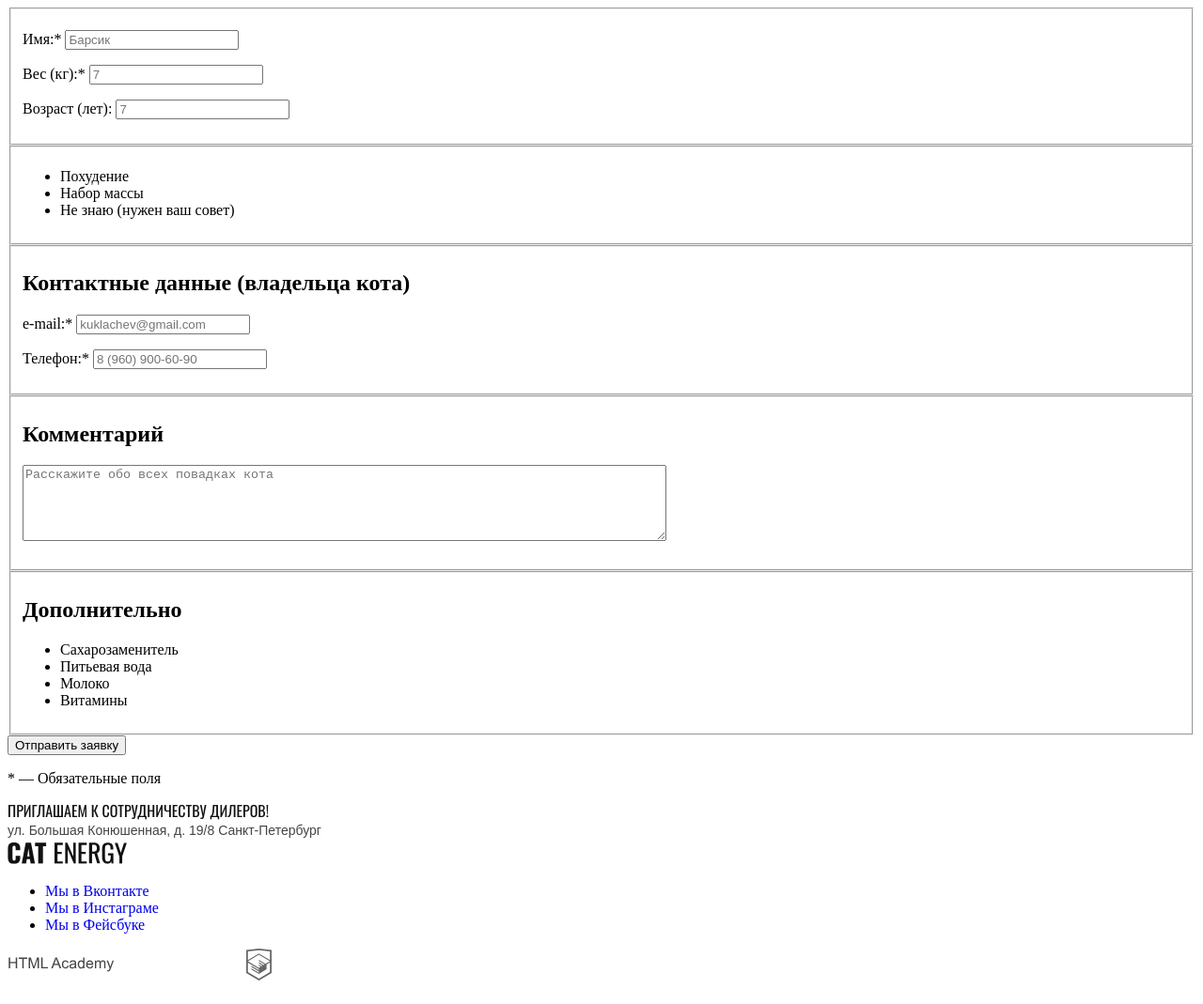
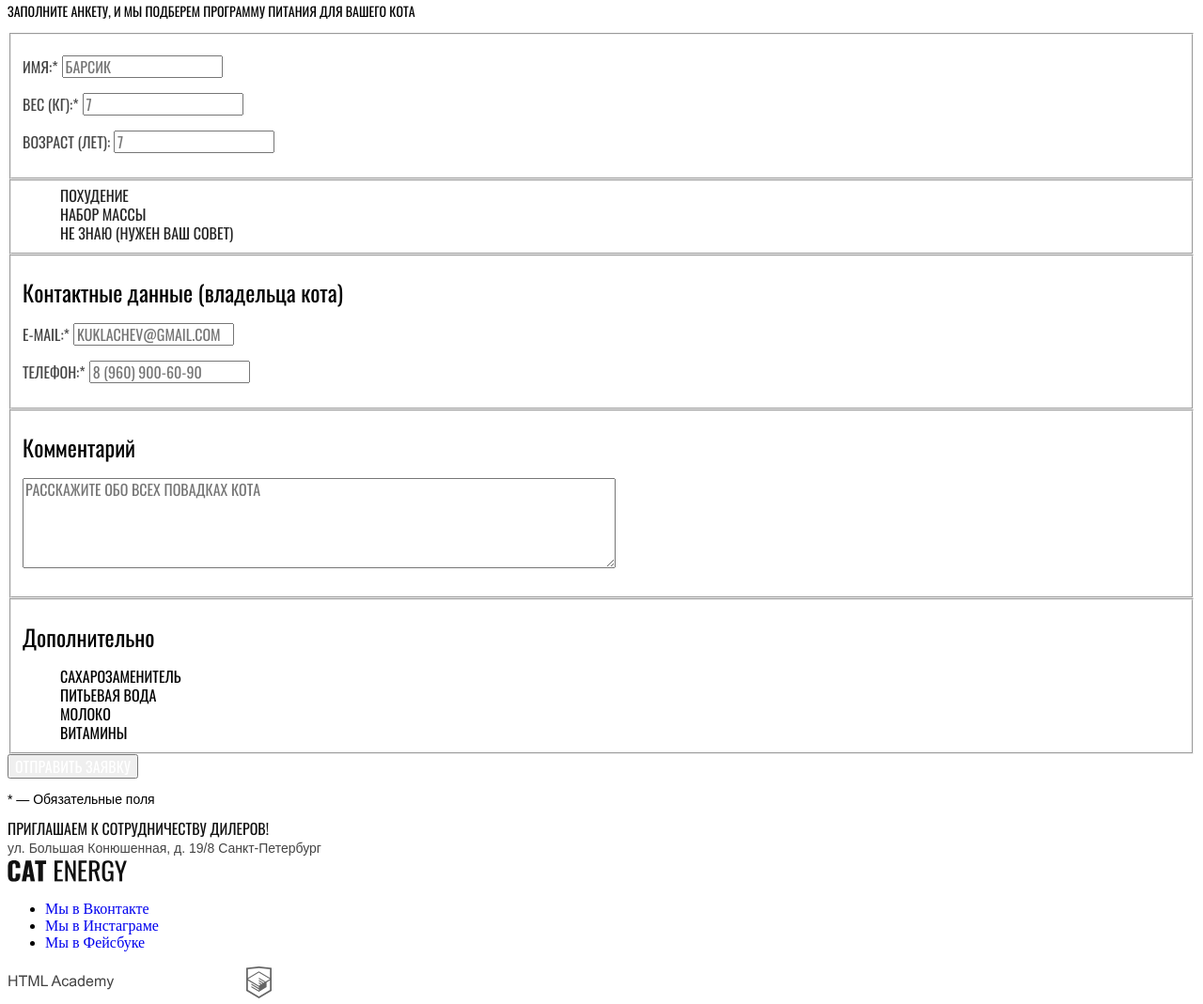
Before and after one commit to Anninka/cat_energy, a website: page source/form.html in a window 1280 px wide. Shown: the part 242-1311 px from the top of the page at 94% size. Drawn offline with nearby package versions, Linux system fonts and the light colour scheme; files that its build step writes are made by us from their sources; files whose address does not match are found by name.

Commit message:
Стили текста страницы с формой

```diff
--- a/source/form.html
+++ b/source/form.html
@@ -39,78 +39,78 @@
       <section class="program-selection">
         <div class="program-selection__wrapper">
           <h1 class="program-selection__title">Подбор программы</h1>
-          <p>Заполните анкету, и мы подберем программу питания для вашего кота</p>
+          <p class="program-selection__text">Заполните анкету, и мы подберем программу питания для вашего кота</p>
           <form class="program-selection__form">
-            <fieldset class="program-selection__box">
+            <fieldset class="program-selection__box cat-info">
               <p>
-                <label for="name">Имя:*</label>
-                <input class="" id="name" type="text" name="name" placeholder="Барсик">
+                <label class="cat-info__label" for="name">Имя:*</label>
+                <input class="cat-info__input" id="name" type="text" name="name" placeholder="Барсик">
               </p>
               <p>
-                <label for="weight">Вес (кг):*</label>
-                <input class="" id="weight" type="text" name="weight" placeholder="7">
+                <label class="cat-info__label" for="weight">Вес (кг):*</label>
+                <input class="cat-info__input" id="weight" type="text" name="weight" placeholder="7">
               </p>
               <p>
-                <label for="age">Возраст (лет):</label>
-                <input class="" id="age" type="text" name="age" placeholder="7">
+                <label class="cat-info__label" for="age">Возраст (лет):</label>
+                <input class="cat-info__input" id="age" type="text" name="age" placeholder="7">
               </p>
             </fieldset>
-            <fieldset class="program-selection__box">
-              <ul class="program-selection__list">
-                <li class="program-selection__item">
+            <fieldset class="program-selection__box cat-goal">
+              <ul class="cat-goal__list">
+                <li class="cat-goal__item">
                   <input class="visually-hidden" type="radio" name="purpose" value="slim" id="slim" checked>
-                  <label class="program-selection__purpose" for="slim">Похудение</label>
+                  <label class="cat-goal__label" for="slim">Похудение</label>
                 </li>
                 <li class="program-selection__item">
                   <input class="visually-hidden" type="radio" name="purpose" value="pro" id="pro">
-                  <label class="program-selection__purpose" for="pro">Набор массы</label>
+                  <label class="cat-goal__label" for="pro">Набор массы</label>
                 </li>
                 <li class="program-selection__item">
                   <input class="visually-hidden" type="radio" name="purpose" value="dont-know" id="dont-know">
-                  <label class="program-selection__purpose" for="dont-know">Не знаю (нужен ваш совет)</label>
+                  <label class="cat-goal__label" for="dont-know">Не знаю (нужен ваш совет)</label>
                 </li>
               </ul>
             </fieldset>
-            <fieldset class="program-selection__box">
-              <h2>Контактные данные (владельца кота)</h2>
+            <fieldset class="program-selection__box cat-contacts">
+              <h2 class="cat-contacts__title">Контактные данные (владельца кота)</h2>
               <p>
-                <label for="email">e-mail:*</label>
-                <input class="" id="email" type="text" name="email" placeholder="kuklachev@gmail.com">
+                <label class="cat-contacts_label" for="email">e-mail:*</label>
+                <input class="cat-contacts__input" id="email" type="text" name="email" placeholder="kuklachev@gmail.com">
               </p>
               <p>
-                <label for="phone">Телефон:*</label>
-                <input class="" id="phone" type="text" name="phone" placeholder="8 (960) 900-60-90">
+                <label class="cat-contacts_label" for="phone">Телефон:*</label>
+                <input class="cat-contacts__input" id="phone" type="text" name="phone" placeholder="8 (960) 900-60-90">
               </p>
             </fieldset>
-            <fieldset class="program-selection__box">
-              <h2>Комментарий</h2>
-              <p class="modal-text">
-                <textarea class="" id="text" name="comment" rows="5" cols="83" placeholder="Расскажите обо всех повадках кота"></textarea>
+            <fieldset class="program-selection__box cat-comment">
+              <h2 class="cat-comment__title">Комментарий</h2>
+              <p>
+                <textarea class="cat-comment__area" id="text" name="comment" rows="5" cols="83" placeholder="Расскажите обо всех повадках кота"></textarea>
               </p>
             </fieldset>
-            <fieldset class="program-selection__box">
-              <h2>Дополнительно</h2>
-              <ul>
-                <li class="">
+            <fieldset class="program-selection__box additional-to-nutrition">
+              <h2 class="additional-to-nutrition__title">Дополнительно</h2>
+              <ul class="additional-to-nutrition__list">
+                <li class="additional-to-nutrition__item">
                   <input class="visually-hidden" type="checkbox" name="other" id="" cheked>
-                  <label class="" for="">Сахарозаменитель</label>
+                  <label class="additional-to-nutrition__label" for="">Сахарозаменитель</label>
                 </li>
-                <li class="">
+                <li class="additional-to-nutrition__item">
                   <input class="visually-hidden" type="checkbox" name="other" id="" cheked>
-                  <label class="" for="">Питьевая вода</label>
+                  <label class="additional-to-nutrition__label" for="">Питьевая вода</label>
                 </li>
-                <li class="">
+                <li class="additional-to-nutrition__item">
                   <input class="visually-hidden" type="checkbox" name="other" id="" cheked>
-                  <label class="" for="">Молоко</label>
+                  <label class="additional-to-nutrition__label" for="">Молоко</label>
                 </li>
-                <li class="">
+                <li class="additional-to-nutrition__item">
                   <input class="visually-hidden" type="checkbox" name="other" id="" cheked>
-                  <label class="" for="">Витамины</label>
+                  <label class="additional-to-nutrition__label" for="">Витамины</label>
                 </li>
               </ul>
             </fieldset>
-            <button class="">Отправить заявку</button>
-            <p>* — Обязательные поля</p>
+            <button class="program-selection__button">Отправить заявку</button>
+            <p class="program-selection__note">* — Обязательные поля</p>
           </form>
         </div>
       </section>
--- /dev/null
+++ b/source/sass/blocks/additional-to-nutrition.scss
@@ -0,0 +1,22 @@
+
+.additional-to-nutrition__title {
+  font-family: Oswald, Arial, sans-serif;
+  color: $black;
+  font-size: 24px;
+  line-height: 26px;
+  font-weight: 400;
+}
+
+.additional-to-nutrition__list {
+  list-style: none;
+  margin: 0;
+}
+
+.additional-to-nutrition__label {
+  font-family: Oswald, Arial, sans-serif;
+  color: $black;
+  text-transform: uppercase;
+  font-size: 16px;
+  line-height: 18px;
+  font-weight: 400;
+}
--- /dev/null
+++ b/source/sass/blocks/cat-comment.scss
@@ -0,0 +1,17 @@
+
+.cat-comment__title {
+  font-family: Oswald, Arial, sans-serif;
+  color: $black;
+  font-size: 24px;
+  line-height: 26px;
+  font-weight: 400;
+}
+
+.cat-comment__area {
+  font-family: Oswald, Arial, sans-serif;
+  color: $grey-73;
+  text-transform: uppercase;
+  font-size: 16px;
+  line-height: 18px;
+  font-weight: 400;
+}
--- /dev/null
+++ b/source/sass/blocks/cat-contacts.scss
@@ -0,0 +1,18 @@
+
+.cat-contacts__title {
+  font-family: Oswald, Arial, sans-serif;
+  color: $black;
+  font-size: 24px;
+  line-height: 26px;
+  font-weight: 400;
+}
+
+.cat-contacts_label,
+.cat-contacts__input {
+  font-family: Oswald, Arial, sans-serif;
+  color: $grey-73;
+  text-transform: uppercase;
+  font-size: 16px;
+  line-height: 18px;
+  font-weight: 400;
+}
--- /dev/null
+++ b/source/sass/blocks/cat-goal.scss
@@ -0,0 +1,14 @@
+
+.cat-goal__list {
+  list-style: none;
+  margin: 0;
+}
+
+.cat-goal__label {
+  font-family: Oswald, Arial, sans-serif;
+  color: $grey-87;
+  text-transform: uppercase;
+  font-size: 16px;
+  line-height: 18px;
+  font-weight: 400;
+}
--- /dev/null
+++ b/source/sass/blocks/cat-info.scss
@@ -0,0 +1,10 @@
+
+.cat-info__label,
+.cat-info__input {
+  font-family: Oswald, Arial, sans-serif;
+  color: $grey-73;
+  text-transform: uppercase;
+  font-size: 16px;
+  line-height: 18px;
+  font-weight: 400;
+}
--- /dev/null
+++ b/source/sass/blocks/program-selection.scss
@@ -0,0 +1,34 @@
+
+.program-selection__title {
+  font-family: Oswald, Arial, sans-serif;
+  color: $black;
+  font-size: 36px;
+  line-height: 36px;
+  font-weight: 400;
+}
+
+.program-selection__text {
+  font-family: Oswald, Arial, sans-serif;
+  color: $black;
+  text-transform: uppercase;
+  font-size: 14px;
+  line-height: 18px;
+  font-weight: 400;
+}
+
+.program-selection__button {
+  font-family: Oswald, Arial, sans-serif;
+  color: $white;
+  text-transform: uppercase;
+  font-size: 16px;
+  line-height: 20px;
+  font-weight: 400;
+}
+
+.program-selection__note {
+  font-family: Arial, sans-serif;
+  color: $black;
+  font-size: 14px;
+  line-height: 16px;
+  font-weight: 400;
+}
--- a/source/sass/style.scss
+++ b/source/sass/style.scss
@@ -14,4 +14,10 @@
 "blocks/page-footer.scss",
 "blocks/product-item.scss",
 "blocks/additional-products.scss",
-"blocks/catalog.scss";
+"blocks/catalog.scss",
+"blocks/program-selection.scss",
+"blocks/cat-info.scss",
+"blocks/cat-goal.scss",
+"blocks/cat-contacts.scss",
+"blocks/cat-comment.scss",
+"blocks/additional-to-nutrition"
```
Also changed, not shown: source/catalog.html (+9 -9 lines).
